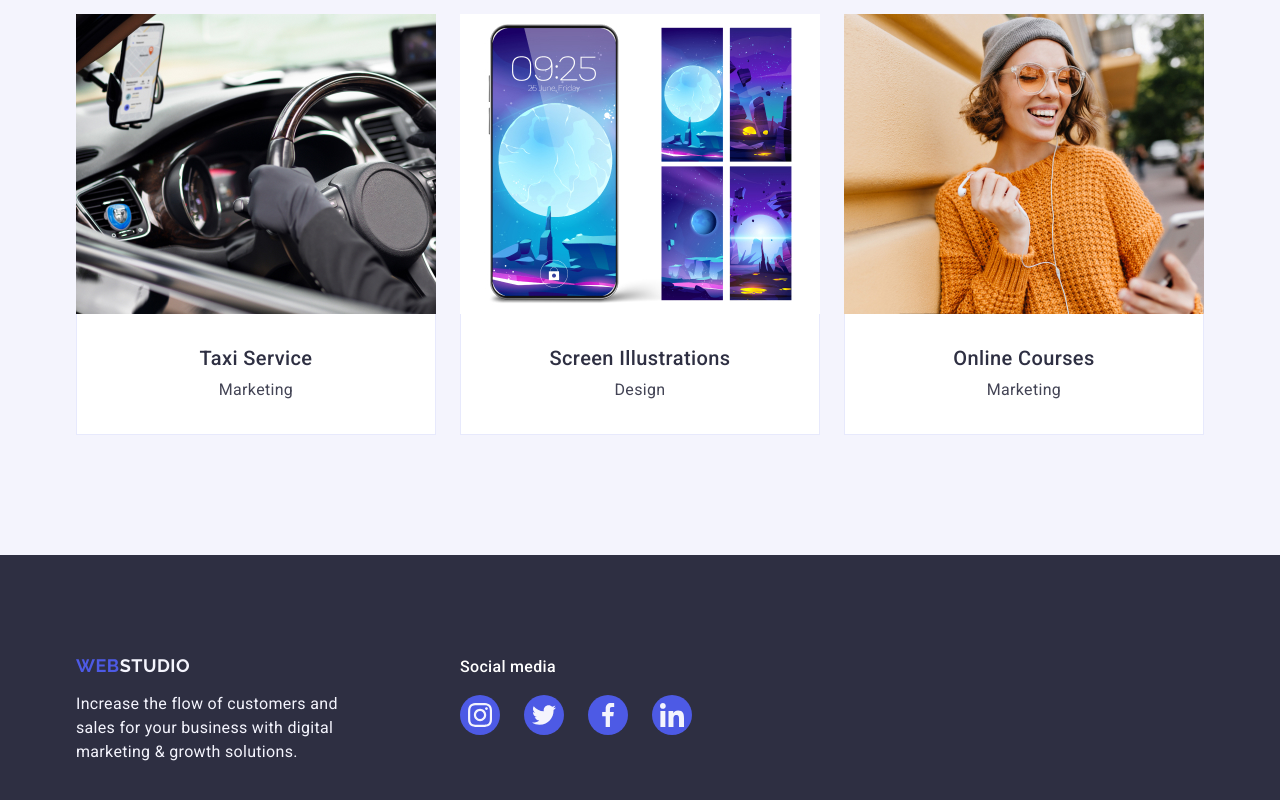
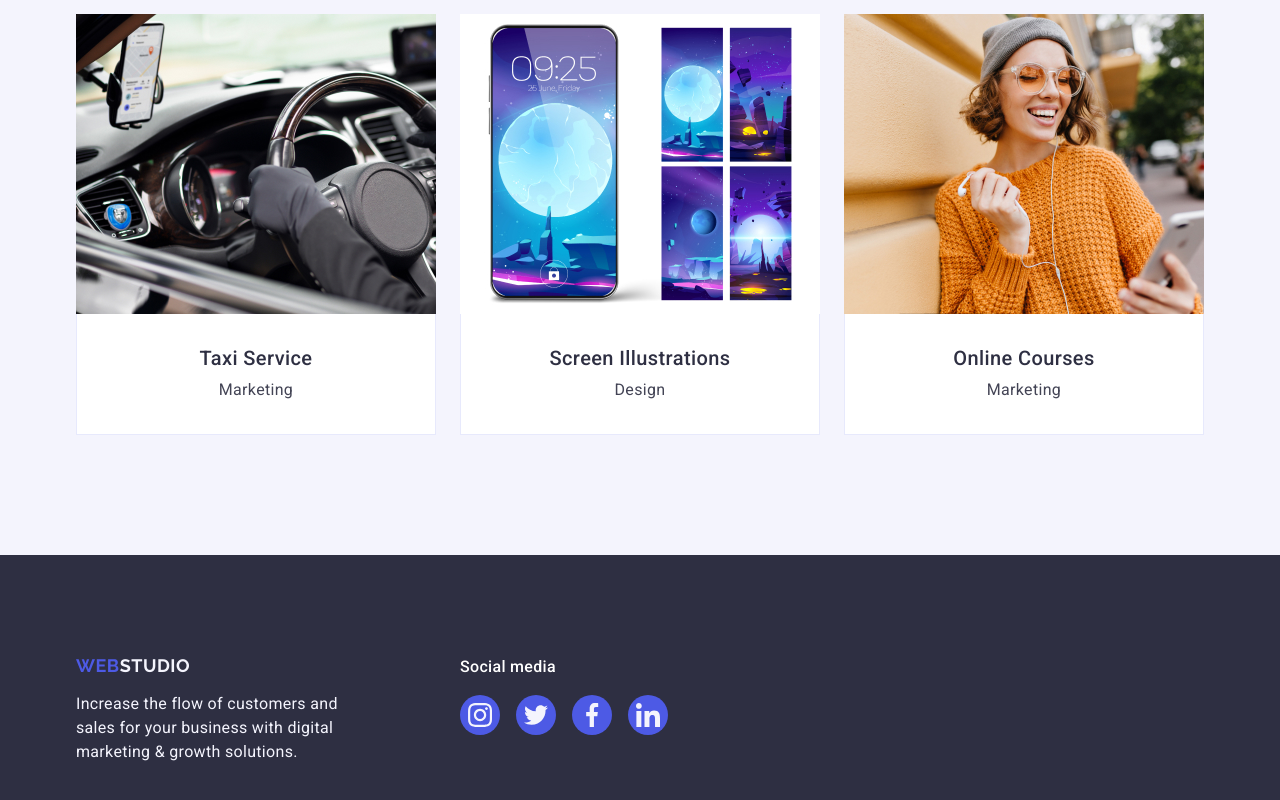
Before and after one commit to salptkin/goit-markup-hw-04, a plain HTML site: page index.html in a window 1280 px wide. Shown: the part 2629-3429 px from the top of the page. Drawn offline with nearby package versions, Linux system fonts and the light colour scheme.

Commit message:
add footer gap

```diff
--- a/css/styles.css
+++ b/css/styles.css
@@ -432,16 +432,6 @@ body {
     margin-bottom: 16px;
 }
 
-.icons-footer {
-    display: flex;
-    justify-content: center;
-    gap: 16px;
-}
-
-.social-media-icons {
-    gap: 24px;
-}
-
 .social-media-icons-list {
     display: flex;
     list-style-type: none;
@@ -460,3 +450,8 @@ body {
 .svg-class {
     fill: #f4f4fd;
 }
+
+.icons-footer {
+    display: flex;
+    gap: 16px;
+}
--- a/index.html
+++ b/index.html
@@ -333,7 +333,7 @@
       </div>
       <div class="footer-social">
         <p class="footer-social-text">Social media</p>
-        <ul class="social-media-icons icons-footer">
+        <ul class="icons-footer">
             <li class="social-media-icons-list"><a class="social-media-icons-link footer-link" href=""><svg class="svg-class" width="24" height="24"><use href="./images/icons.svg#icon-instagram"></use></svg></a></li>
             <li class="social-media-icons-list"><a class="social-media-icons-link footer-link" href=""><svg class="svg-class" width="24" height="24"><use href="./images/icons.svg#icon-twitter"></use></svg></a></li>
             <li class="social-media-icons-list"><a class="social-media-icons-link footer-link" href=""><svg class="svg-class" width="24" height="24"><use href="./images/icons.svg#icon-facebook"></use></svg></a></li>
```
